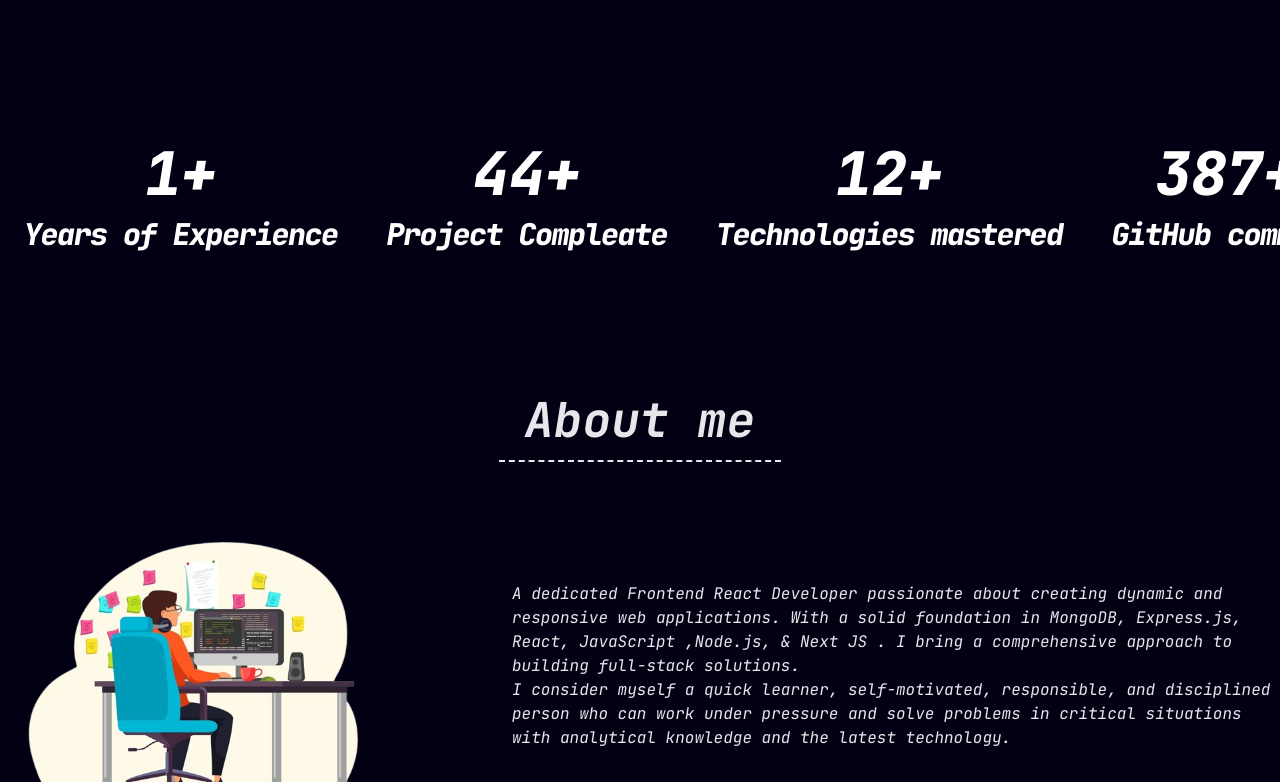
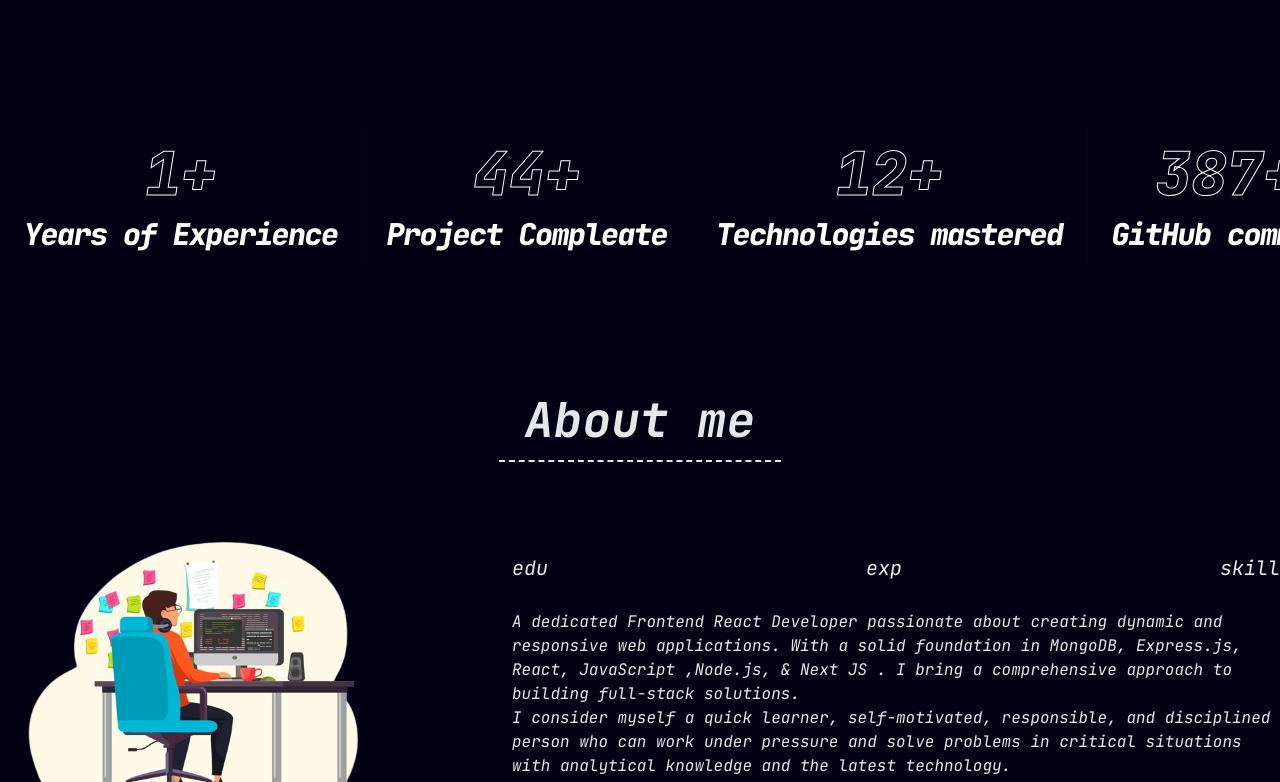
Before and after one commit to ah-sunny/portfolio-suuny, a React (Vite) app: page / in a window 1280 px wide. Shown: the part 654-1436 px from the top of the page. Built offline with nearby package versions, Linux system fonts and the light colour scheme.

Commit message:
edit about me section

```diff
--- a/src/component/AboutMe.jsx
+++ b/src/component/AboutMe.jsx
@@ -13,6 +13,11 @@ const AboutMe = () => {
                 </div>
                 {/* right */}
                 <div className="w-[95%] lg:w-[60%] ">
+                    <div className="flex justify-between text-xl mb-7">
+                        <div>edu</div>
+                        <div>exp</div>
+                        <div>skill</div>
+                    </div>
                     <p>
                     A dedicated Frontend React Developer passionate about creating dynamic and responsive web applications. With a solid foundation in MongoDB, Express.js, React, JavaScript ,Node.js, & Next JS . I bring a comprehensive approach to building full-stack solutions.
                     <br />
--- a/src/component/Stats.jsx
+++ b/src/component/Stats.jsx
@@ -56,7 +56,7 @@ const Stats = () => {
               end={item.num}
               duration={5}
               delay={2}
-              className="stat-value text-6xl mb-3"
+              className="stat-value text-6xl mb-3 text-outline text-transparent"
               suffix="+"
             ></CountUp>
             <div className="stat-title text-white text-lg lg:text-3xl font-extrabold -tracking-wider ">
--- a/src/index.css
+++ b/src/index.css
@@ -2,6 +2,12 @@
 @tailwind components;
 @tailwind utilities;
 
+.text-outline{
+  -webkit-text-stroke: 1px #ffffff;
+}
+.text-outline-hover{
+  -webkit-text-stroke: 1px #055535;
+}
 
 @font-face {
     font-family: "JetBrains Mono";   /*Can be any text*/
```
